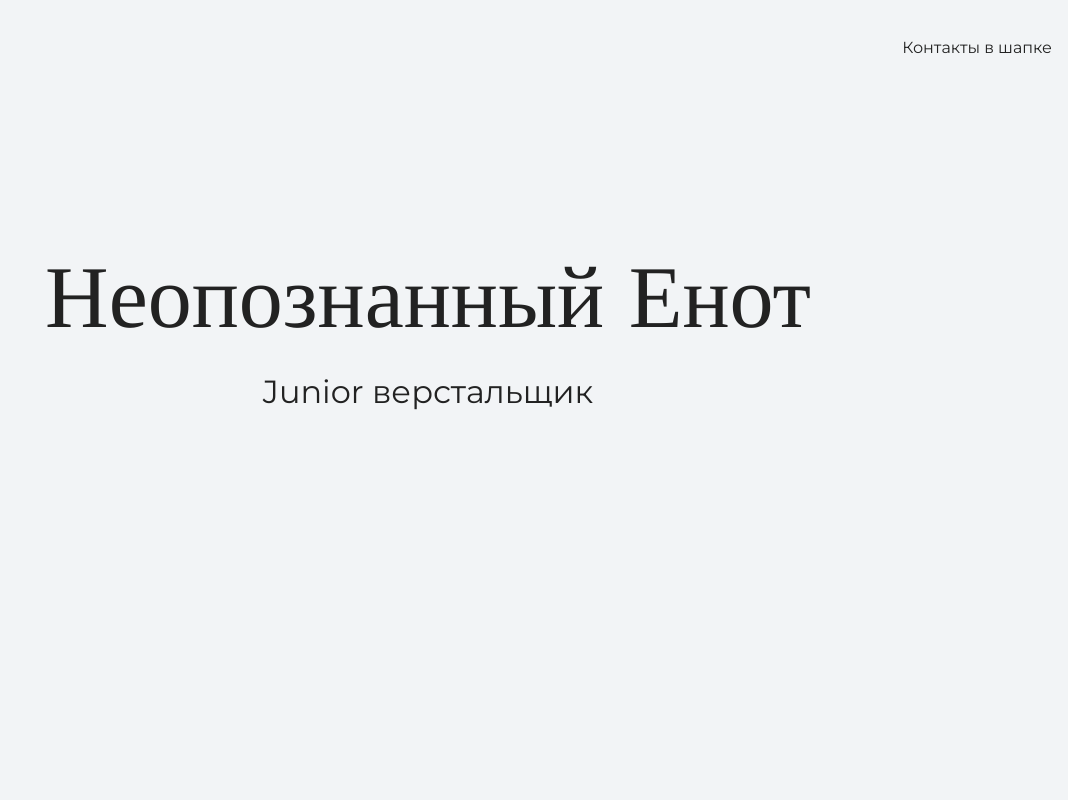
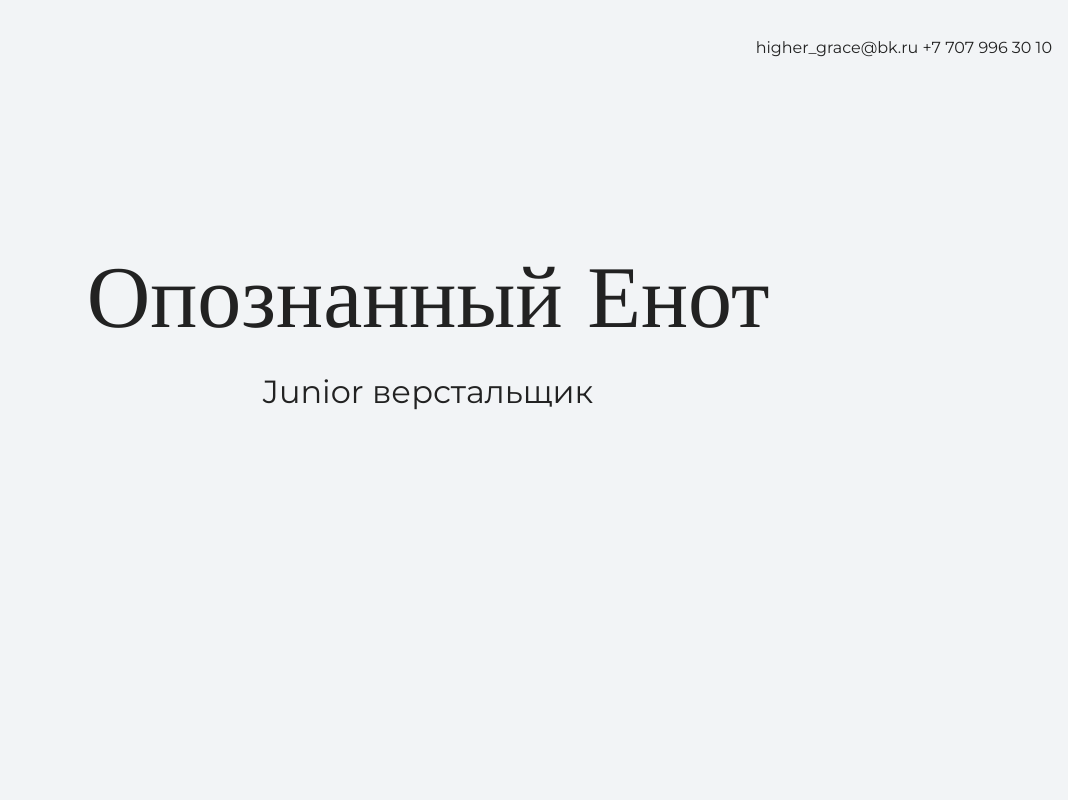
Before and after one commit to Higher-D-Grace/Me_Fst_Site, a plain HTML site: page index.html in a window 1280 px wide. Shown: the top 800 px of the page, without its empty margins (212-1280 px from the left). Drawn offline with nearby package versions, Linux system fonts and the light colour scheme.

Commit message:
меняет текст на главной странице

```diff
--- a/index.html
+++ b/index.html
@@ -10,13 +10,14 @@
   <body>
     <header class="page-header">
       <div class="container">
-      Контакты в шапке
+      higher_grace@bk.ru
+      +7 707 996 30 10
       </div>
     </header>
 
     <section class="hero-image">
       <div class="container">
-      <h1 class="heading">Неопознанный Енот</h1>
+      <h1 class="heading">Опознанный Енот</h1>
       <p>Junior верстальщик</p>
       </div>
     </section>
```
